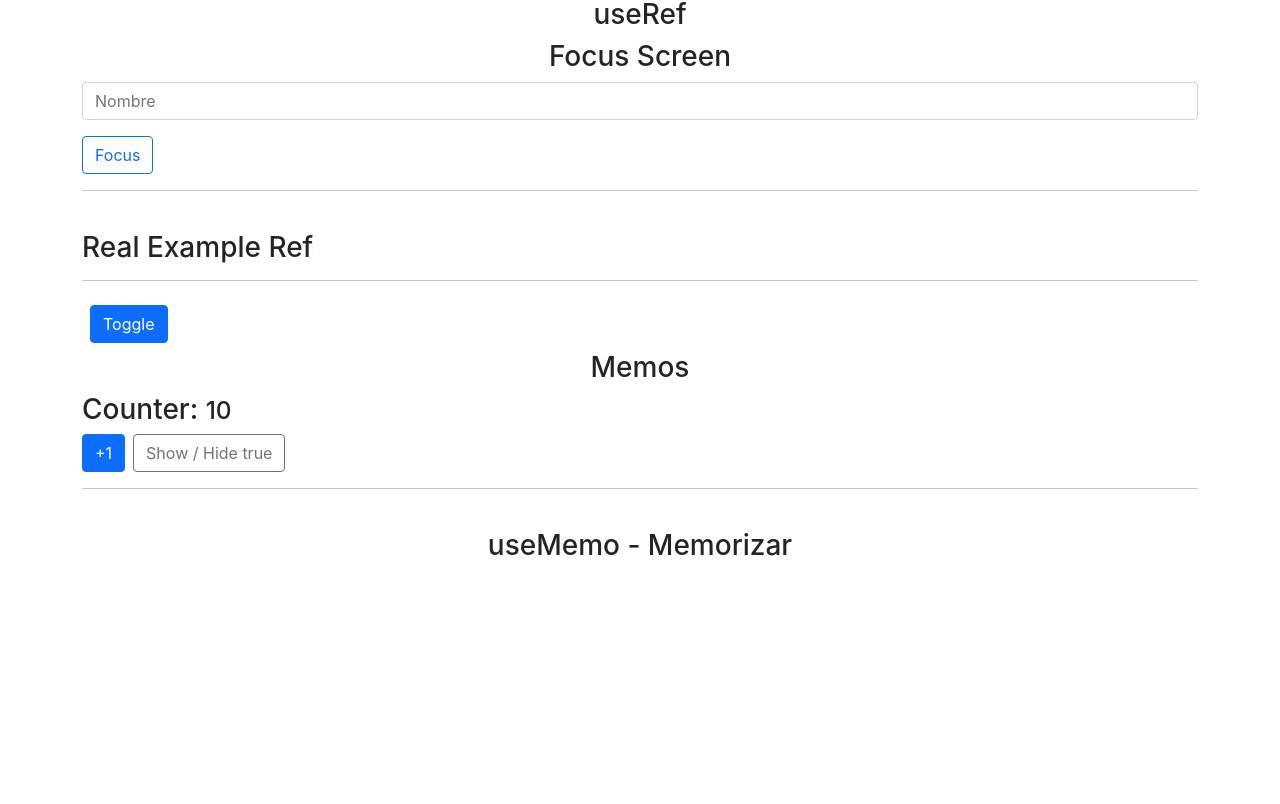
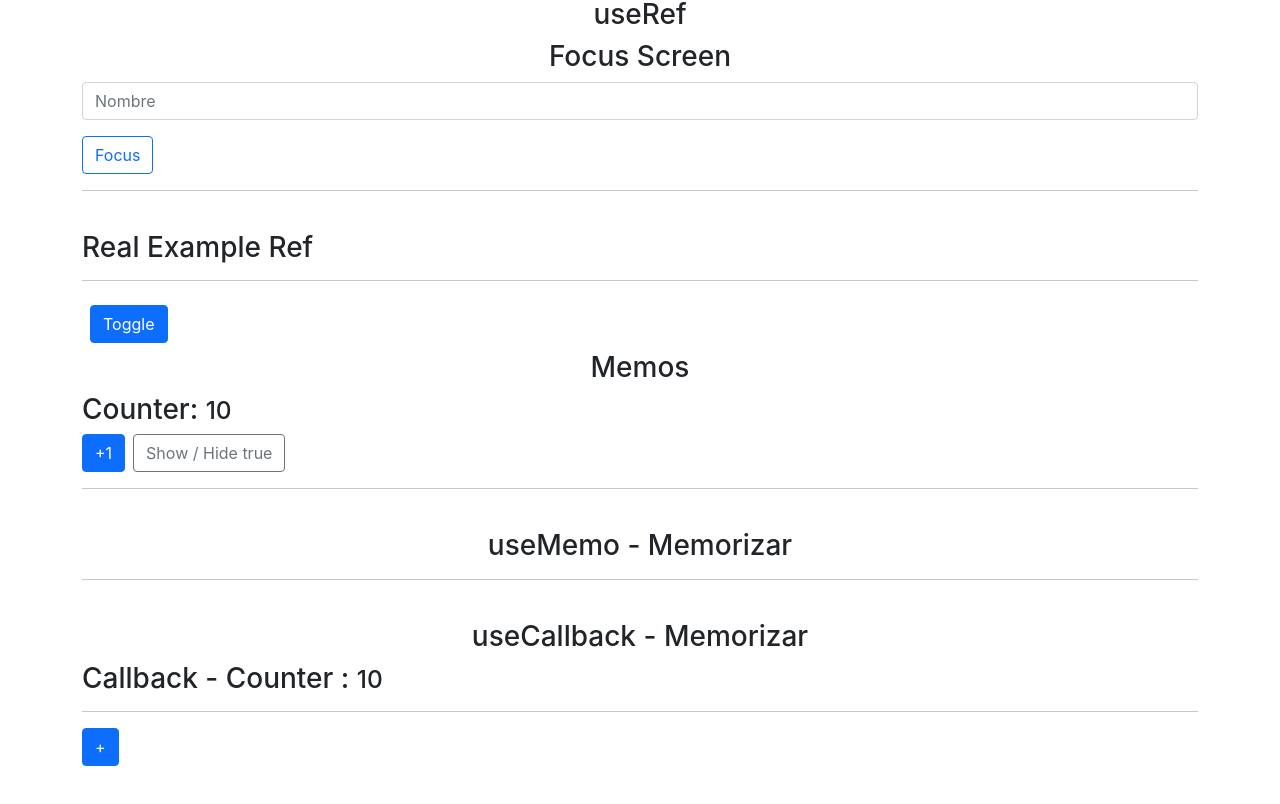
Before and after one commit to eideard-hm/hooks-app, a React (Create React App) app: page / in a window 1280 px wide. Shown: the part 1093-1897 px from the top of the page. Before the commit the page ends 1704 px from the top, so only its background shows below. Built offline with nearby package versions, Linux system fonts and the light colour scheme; no server answers.

Commit message:
useCallback

```diff
--- a/src/App.js
+++ b/src/App.js
@@ -3,7 +3,8 @@ import FormWithCustomHook from "./components/02-useEffect/FormWithCustomHook";
 import SimpleForm from "./components/02-useEffect/SimpleForm";
 import FocusScreen from "./components/03-useRef/FocusScreen";
 import RealExampleRef from "./components/03-useRef/RealExampleRef";
-import MemoHook from "./components/06-Memos/MemoHook";
+import CallbackHook from "./components/06-Memos/CallbackHook";
+// import MemoHook from "./components/06-Memos/MemoHook";
 import Memorize from "./components/06-Memos/Memorize";
 import MultipleCustomHooks from "./components/examples/MultipleCustomHooks";
 
@@ -49,6 +50,11 @@ function App() {
         <br/>
         <h3 className="text-center">useMemo - Memorizar</h3>
         {/* <MemoHook /> */}
+
+        <hr />
+        <br/>
+        <h3 className="text-center">useCallback - Memorizar</h3>
+        <CallbackHook />
       </section>
 
     </div>
--- /dev/null
+++ b/src/components/06-Memos/CallbackHook.jsx
@@ -0,0 +1,20 @@
+import React, { useCallback, useState } from 'react';
+import { ShowIncrement } from './ShowIncrement';
+
+const CallbackHook = () => {
+
+    const [counter, setCounter] = useState(10);
+
+    const increment = useCallback(() => setCounter(c => c + 1), [setCounter]);
+
+    return (
+        <div>
+            <h3>Callback - Counter : <small>{counter}</small> </h3>
+            <hr />
+
+            <ShowIncrement increment={increment} />
+        </div>
+    );
+};
+
+export default CallbackHook;
--- /dev/null
+++ b/src/components/06-Memos/ShowIncrement.jsx
@@ -0,0 +1,13 @@
+import React, { memo } from 'react';
+
+export const ShowIncrement = memo(({ increment }) => {
+
+    console.log('Me volví a generar  :(');
+
+    return (
+        <button className='btn btn-primary'
+                onClick={increment}>
+            +
+        </button>
+    );
+});
```
Also changed, not shown: src/components/07-tarea-memo/Hijo.js (added, +15 -0 lines), src/components/07-tarea-memo/Padre.js (added, +34 -0 lines).
